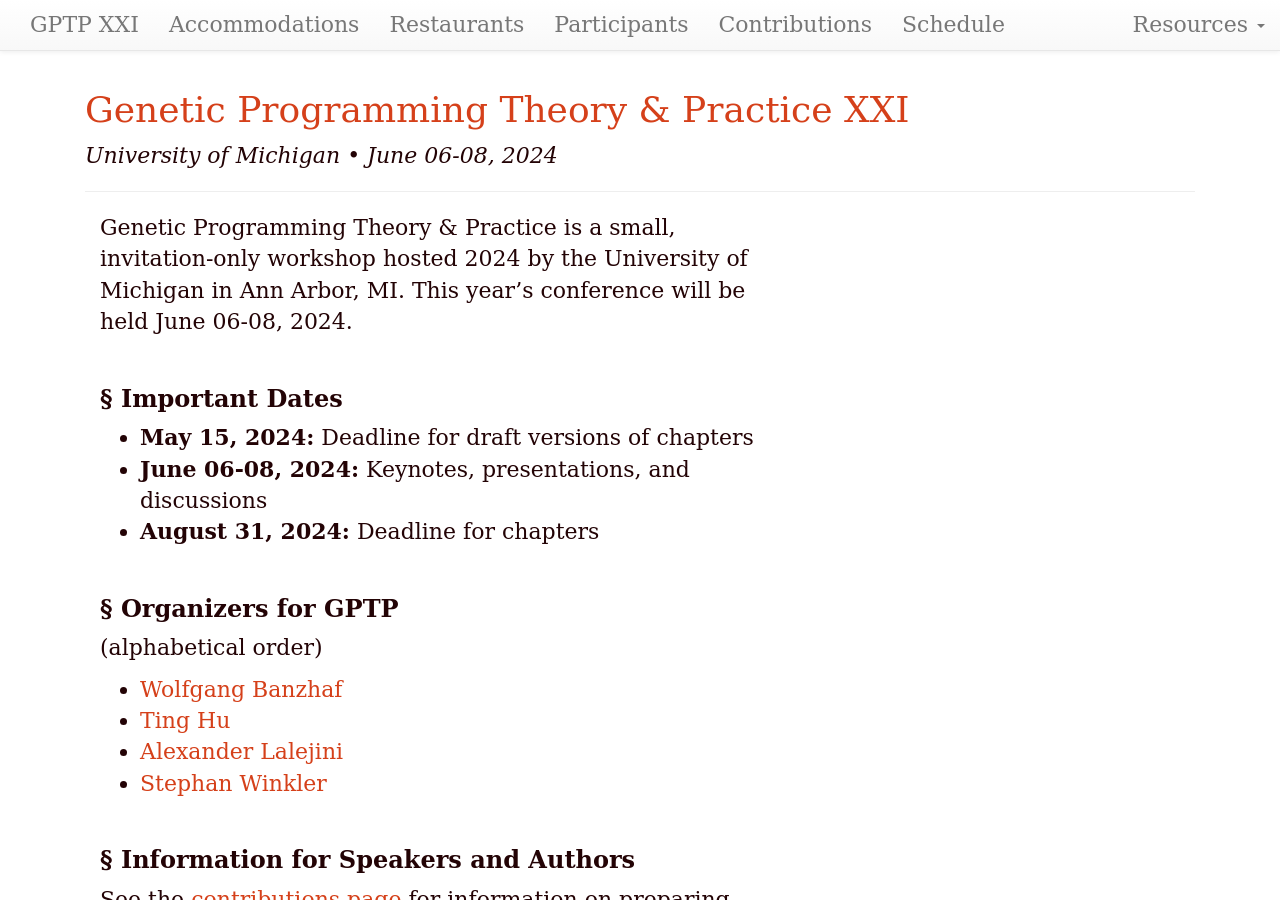
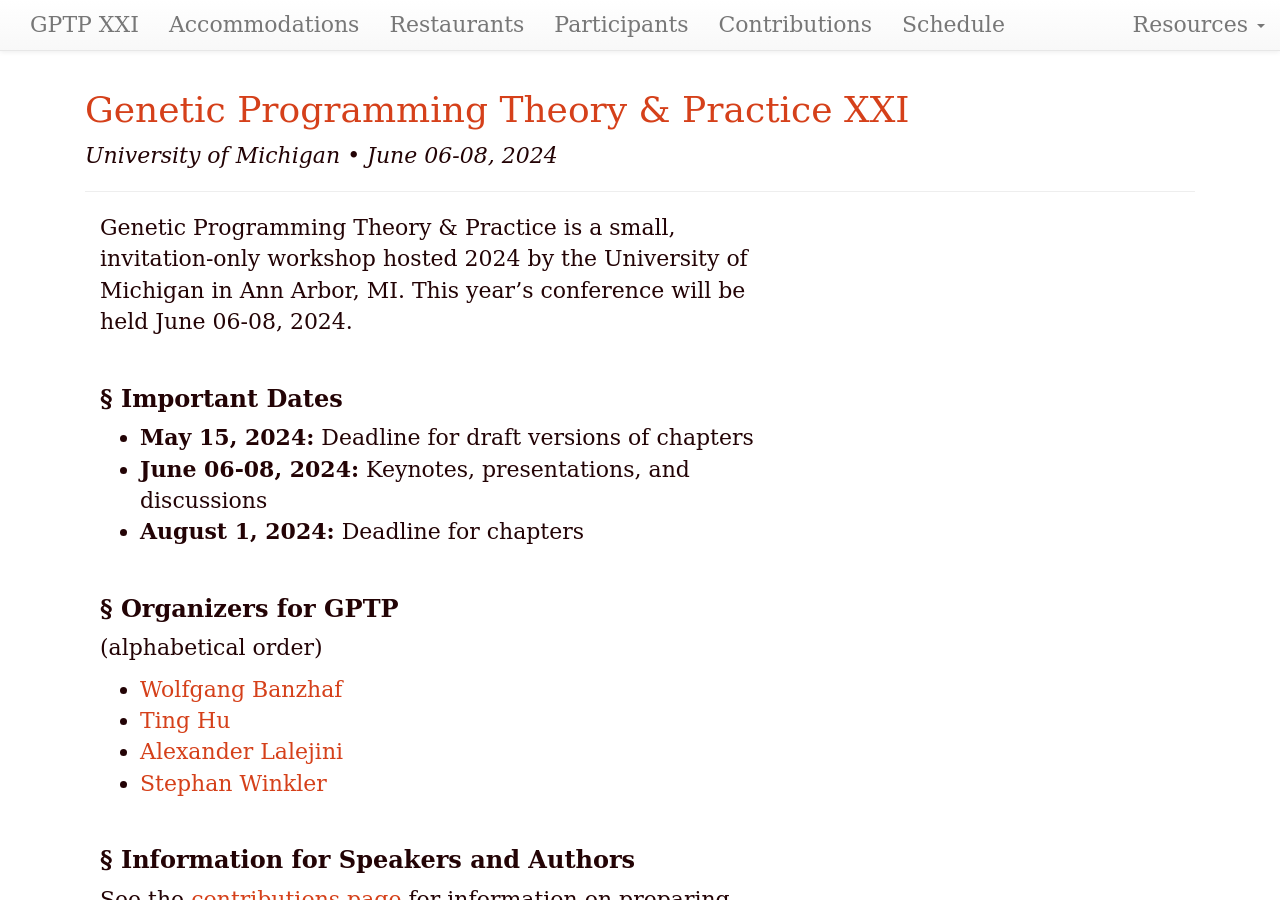
Before and after one commit to GPTP-workshop/gptp-workshop.github.io, a Jekyll site: the page built from index.md, in a window 1280 px wide and 900 px high. Built offline with Jekyll 4.4.1, drawn with Linux system fonts in a browser that asks for light colours; some of the changed text lies outside the part shown.

Commit message:
Update index.md

```diff
--- a/index.md
+++ b/index.md
@@ -16,7 +16,7 @@ Fall 2022 will see the premiere of GPTP Sandbox, an online GPTP event dedicated
 
 - **May 15, 2024:** Deadline for draft versions of chapters
 - **June 06-08, 2024:** Keynotes, presentations, and discussions
-- **August 31, 2024:** Deadline for chapters
+- **August 1, 2024:** Deadline for chapters
 
 ### Organizers for GPTP
 
```
Also changed, not shown: other parts of index.md (+1 -1 lines).
